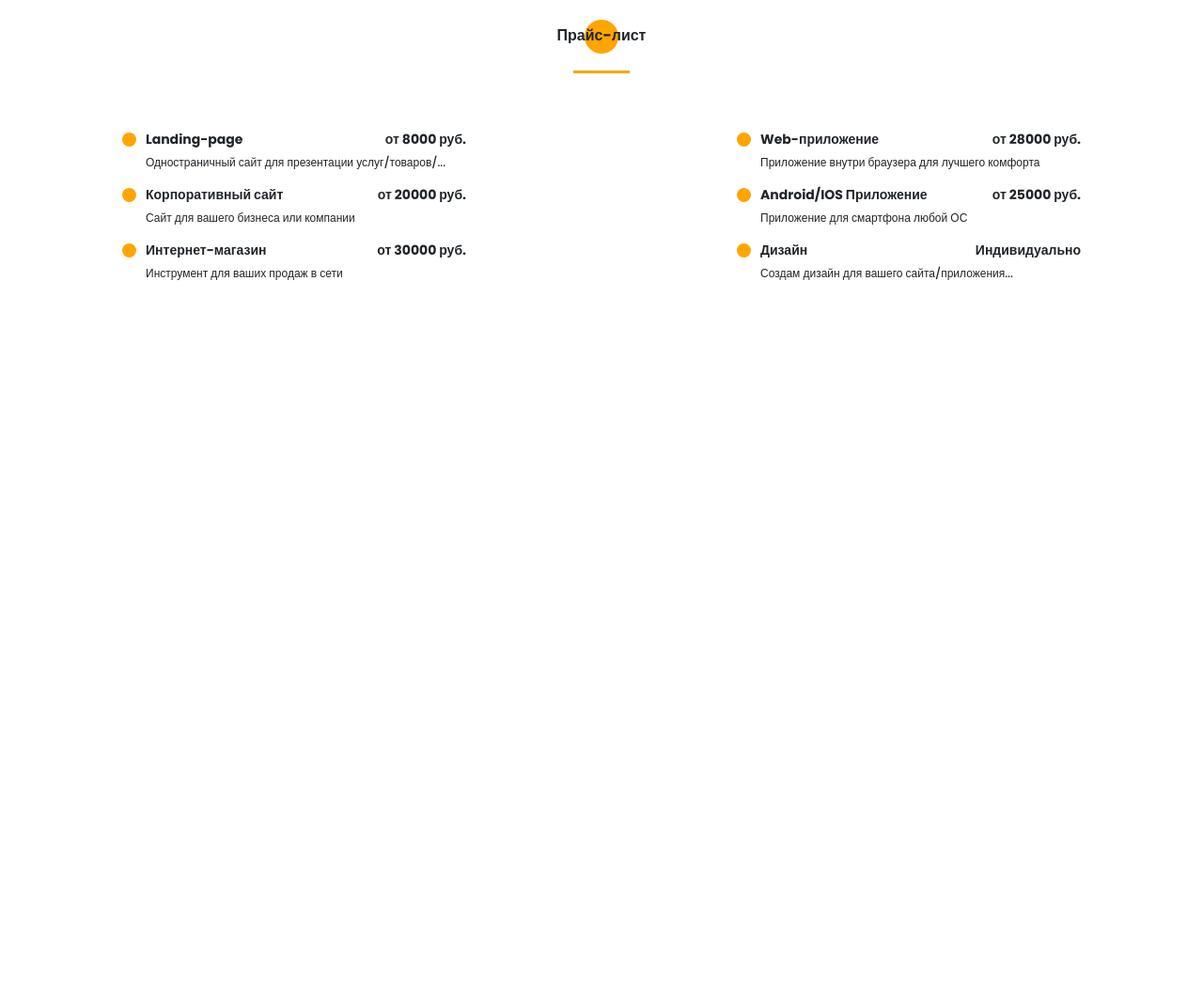
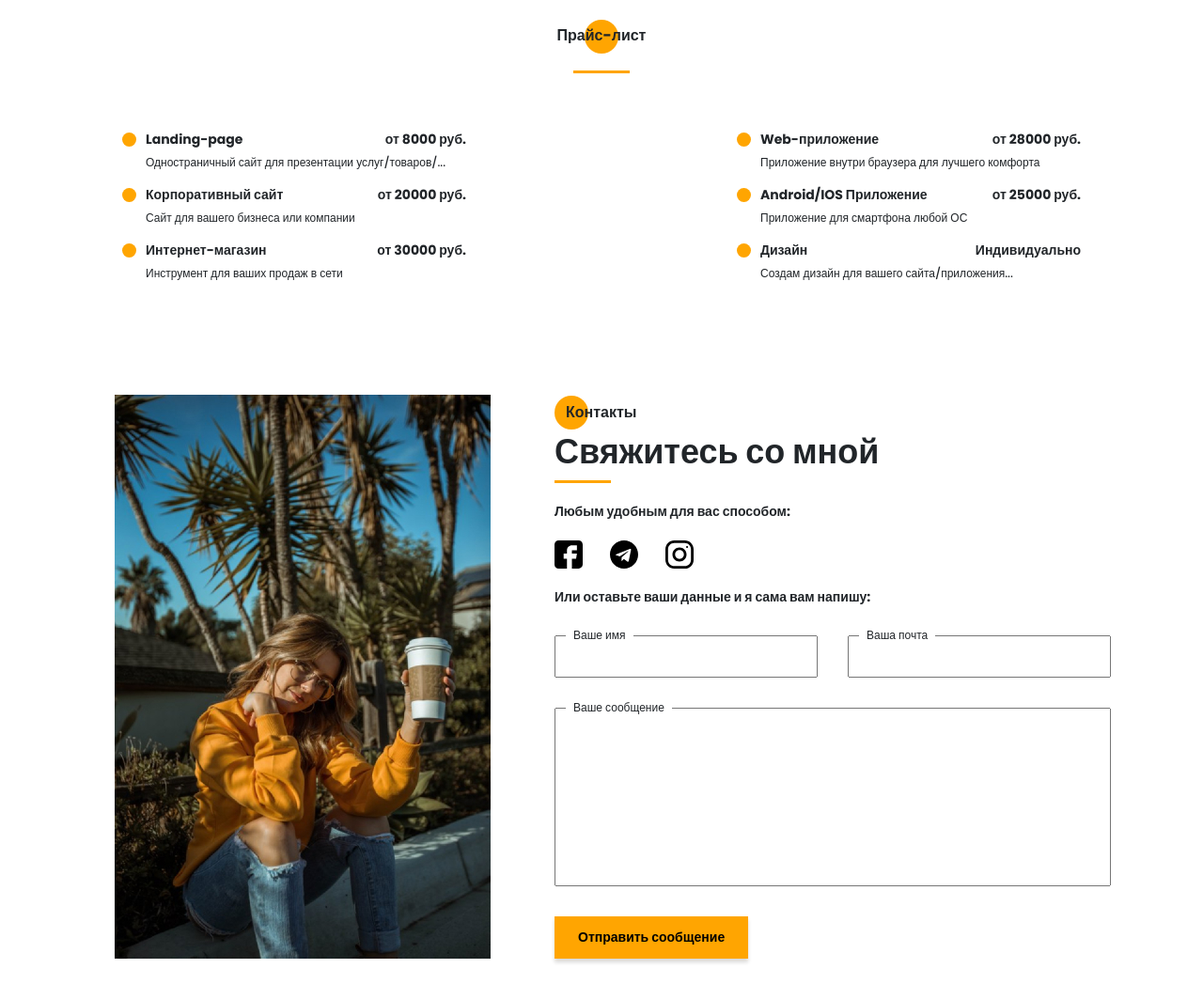
Before and after one commit to PanikarMikhailo/portfoliotest.github.io, a plain HTML site: page index.html in a window 1280 px wide. Shown: the part 4257-5321 px from the top of the page at 94% size. Before the commit the page ends 4557 px from the top, so only its background shows below. Drawn offline with Linux system fonts and the light colour scheme.

Commit message:
finish contacts blocks

```diff
--- a/index.html
+++ b/index.html
@@ -47,19 +47,19 @@
                 </ul>
             </nav>
             <div class="menu__social">
-                <a href="">
+                <a href="#">
                     <svg width="20" height="19" viewBox="0 0 20 19" fill="none" xmlns="http://www.w3.org/2000/svg">
                         <path d="M10 0C4.475 0 0 4.36167 0 9.74107C0 14.0457 2.865 17.6962 6.8375 18.9832C7.3375 19.0749 7.52083 18.7734 7.52083 18.5148C7.52083 18.2835 7.5125 17.6706 7.50833 16.8585C4.72667 17.4459 4.14 15.5517 4.14 15.5517C3.685 14.4274 3.0275 14.1267 3.0275 14.1267C2.12167 13.5228 3.0975 13.5352 3.0975 13.5352C4.10167 13.603 4.62917 14.5389 4.62917 14.5389C5.52083 16.0283 6.97 15.5979 7.54167 15.3493C7.63167 14.719 7.88917 14.2903 8.175 14.0466C5.95417 13.8029 3.62 12.9652 3.62 9.23304C3.62 8.16988 4.0075 7.30085 4.64917 6.61934C4.53667 6.37317 4.19917 5.3827 4.73667 4.04116C4.73667 4.04116 5.57417 3.78012 7.48667 5.03988C8.28667 4.82345 9.13667 4.71606 9.98667 4.7111C10.8367 4.71606 11.6867 4.82345 12.4867 5.03988C14.3867 3.78012 15.2242 4.04116 15.2242 4.04116C15.7617 5.3827 15.4242 6.37317 15.3242 6.61934C15.9617 7.30085 16.3492 8.16988 16.3492 9.23304C16.3492 12.9752 14.0117 13.7987 11.7867 14.0383C12.1367 14.3307 12.4617 14.928 12.4617 15.8408C12.4617 17.1444 12.4492 18.1918 12.4492 18.5082C12.4492 18.7635 12.6242 19.0683 13.1367 18.9708C17.1375 17.692 20 14.0391 20 9.74107C20 4.36167 15.5225 0 10 0Z" fill="#212121"/>
                         </svg>
                 </a>
-                <a href="">
+                <a href="#">
                     <svg width="20" height="20" viewBox="0 0 20 20" fill="none" xmlns="http://www.w3.org/2000/svg">
                         <path d="M13.7495 0L6.24951 0C2.79826 0 -0.000488281 2.79875 -0.000488281 6.25L-0.000488281 13.75C-0.000488281 17.2013 2.79826 20 6.24951 20L13.7495 20C17.2008 20 19.9995 17.2013 19.9995 13.75L19.9995 6.25C19.9995 2.79875 17.2008 0 13.7495 0ZM18.1245 13.75C18.1245 16.1625 16.162 18.125 13.7495 18.125L6.24951 18.125C3.83701 18.125 1.87451 16.1625 1.87451 13.75L1.87451 6.25C1.87451 3.8375 3.83701 1.875 6.24951 1.875L13.7495 1.875C16.162 1.875 18.1245 3.8375 18.1245 6.25L18.1245 13.75Z" fill="black"/>
                         <path d="M9.99951 5C7.23826 5 4.99951 7.23875 4.99951 10C4.99951 12.7613 7.23826 15 9.99951 15C12.7608 15 14.9995 12.7613 14.9995 10C14.9995 7.23875 12.7608 5 9.99951 5ZM9.99951 13.125C8.27701 13.125 6.87451 11.7225 6.87451 10C6.87451 8.27625 8.27701 6.875 9.99951 6.875C11.722 6.875 13.1245 8.27625 13.1245 10C13.1245 11.7225 11.722 13.125 9.99951 13.125Z" fill="black"/>
                         <path d="M15.3745 5.29123C15.7425 5.29123 16.0408 4.99295 16.0408 4.62499C16.0408 4.25703 15.7425 3.95874 15.3745 3.95874C15.0065 3.95874 14.7083 4.25703 14.7083 4.62499C14.7083 4.99295 15.0065 5.29123 15.3745 5.29123Z" fill="black"/>
                         </svg>
                 </a>
-                <a href="">
+                <a href="#">
                     <svg width="20" height="20" viewBox="0 0 20 20" fill="none" xmlns="http://www.w3.org/2000/svg">
                         <path d="M17.0698 0L2.9292 0C1.3139 0 -0.000488281 1.31439 -0.000488281 2.92969L-0.000488281 17.0703C-0.000488281 18.6856 1.3139 20 2.9292 20L8.82764 20L8.82764 12.9297L6.48389 12.9297L6.48389 9.41406L8.82764 9.41406L8.82764 7.03125C8.82764 5.09262 10.4046 3.51563 12.3433 3.51563L15.8979 3.51563L15.8979 7.03125L12.3433 7.03125L12.3433 9.41406L15.8979 9.41406L15.312 12.9297L12.3433 12.9297L12.3433 20L17.0698 20C18.6851 20 19.9995 18.6856 19.9995 17.0703L19.9995 2.92969C19.9995 1.31439 18.6851 0 17.0698 0Z" fill="black"/>
                         </svg>
@@ -405,6 +405,58 @@
             </div>
         </div>
     </section>
+    <section class="contacts">
+        <div class="container">
+            <div class="contacts__wrapper">
+                <div id="img" class="contacts__photo">
+                    <img src="img/main_photo.jpg" alt="me-photo">
+                </div>
+                <div class="contacts__descr">
+                    <div class="title title_fz16 contacts__circle">Контакты</div>
+                    <div class="title title_fz36 contacts__subtitle">Свяжитесь со мной</div>
+                    <div class="line"></div>
+                    <div class="title title_fz14 contacts__text">Любым удобным для вас способом:</div>
+                    <div class="contacts__social">
+                        <a href="#" class="contacts__link">
+                            <svg width="30" height="30" viewBox="0 0 20 20" fill="none" xmlns="http://www.w3.org/2000/svg">
+                                <path d="M17.0698 0L2.9292 0C1.3139 0 -0.000488281 1.31439 -0.000488281 2.92969L-0.000488281 17.0703C-0.000488281 18.6856 1.3139 20 2.9292 20L8.82764 20L8.82764 12.9297L6.48389 12.9297L6.48389 9.41406L8.82764 9.41406L8.82764 7.03125C8.82764 5.09262 10.4046 3.51563 12.3433 3.51563L15.8979 3.51563L15.8979 7.03125L12.3433 7.03125L12.3433 9.41406L15.8979 9.41406L15.312 12.9297L12.3433 12.9297L12.3433 20L17.0698 20C18.6851 20 19.9995 18.6856 19.9995 17.0703L19.9995 2.92969C19.9995 1.31439 18.6851 0 17.0698 0Z" fill="black"/>
+                                </svg>
+                        </a>
+                        <a href="#" class="contacts__link">
+                            <svg width="30" height="30" viewBox="0 0 30 30" fill="none" xmlns="http://www.w3.org/2000/svg">
+                                <path d="M15 30C23.2863 30 30 23.2863 30 15C30 6.71375 23.2863 0 15 0C6.71375 0 0 6.71375 0 15C0 23.2863 6.71375 30 15 30ZM6.86375 14.675L21.3263 9.09875C21.9975 8.85625 22.5837 9.2625 22.3662 10.2775L22.3675 10.2762L19.905 21.8775C19.7225 22.7 19.2337 22.9 18.55 22.5125L14.8 19.7487L12.9912 21.4913C12.7912 21.6913 12.6225 21.86 12.235 21.86L12.5013 18.0438L19.4513 11.765C19.7537 11.4987 19.3837 11.3488 18.985 11.6138L10.3963 17.0212L6.69375 15.8663C5.89 15.6112 5.8725 15.0625 6.86375 14.675Z" fill="black"/>
+                                </svg>
+                        </a>
+                        <a href="#" class="contacts__link">
+                            <svg width="30" height="30" viewBox="0 0 20 20" fill="none" xmlns="http://www.w3.org/2000/svg">
+                                <path d="M13.7495 0L6.24951 0C2.79826 0 -0.000488281 2.79875 -0.000488281 6.25L-0.000488281 13.75C-0.000488281 17.2013 2.79826 20 6.24951 20L13.7495 20C17.2008 20 19.9995 17.2013 19.9995 13.75L19.9995 6.25C19.9995 2.79875 17.2008 0 13.7495 0ZM18.1245 13.75C18.1245 16.1625 16.162 18.125 13.7495 18.125L6.24951 18.125C3.83701 18.125 1.87451 16.1625 1.87451 13.75L1.87451 6.25C1.87451 3.8375 3.83701 1.875 6.24951 1.875L13.7495 1.875C16.162 1.875 18.1245 3.8375 18.1245 6.25L18.1245 13.75Z" fill="black"/>
+                                <path d="M9.99951 5C7.23826 5 4.99951 7.23875 4.99951 10C4.99951 12.7613 7.23826 15 9.99951 15C12.7608 15 14.9995 12.7613 14.9995 10C14.9995 7.23875 12.7608 5 9.99951 5ZM9.99951 13.125C8.27701 13.125 6.87451 11.7225 6.87451 10C6.87451 8.27625 8.27701 6.875 9.99951 6.875C11.722 6.875 13.1245 8.27625 13.1245 10C13.1245 11.7225 11.722 13.125 9.99951 13.125Z" fill="black"/>
+                                <path d="M15.3745 5.29123C15.7425 5.29123 16.0408 4.99295 16.0408 4.62499C16.0408 4.25703 15.7425 3.95874 15.3745 3.95874C15.0065 3.95874 14.7083 4.25703 14.7083 4.62499C14.7083 4.99295 15.0065 5.29123 15.3745 5.29123Z" fill="black"/>
+                                </svg>
+                        </a>
+                    </div>
+                    <div class="title title_fz14 contacts__text">Или оставьте ваши данные и я сама вам напишу:</div>
+
+                    <form action="" class="contacts__form">
+                        <div class="contacts__input">
+                            <input name="name" id="name" type="text">
+                            <label for="name">Ваше имя</label>
+                        </div>
+                        <div class="contacts__input">
+                            <input name="email" id="email" type="email">
+                            <label for="email">Ваша почта</label>
+                        </div>
+                        <div class="contacts__textarea">
+                            <textarea name="text" id="text"></textarea>
+                            <label for="text">Ваше сообщение</label>
+                        </div>
+                        <div><button class="contacts__btn btn">Отправить сообщение</button></div>
+                    </form>
+
+                </div>
+            </div>
+        </div>
+    </section>
     <script src="js/script.js"></script>
 </body>
 </html>
--- /dev/null
+++ b/scss/block/_contacts.scss
@@ -0,0 +1,112 @@
+.contacts {
+    padding: 120px 0 90px 0;
+    // .contacts__wrapper
+
+    &__wrapper {
+        padding: 0 35px 0 52px;
+        display: grid;
+        grid-template-columns: 400px 585px;
+        justify-content: space-between;
+    }
+
+    // .contacts__photo
+
+    &__photo {
+        img {
+            width: 100%;
+        }
+    }
+
+    // .contacts__descr
+    &__circle {
+        z-index: 2;
+        padding-left: 12px;
+        position: relative;
+        @include before_circle;
+    }
+    &__descr {
+        padding-top: 7px;
+        .line {
+            margin: 0;
+        }
+    }
+
+    &__subtitle {
+
+    }
+
+    // .contacts__text
+
+    &__text, &__social{
+        margin-top: 20px;
+    }
+
+    // .contacts__link
+
+    &__link {
+        margin-right: 25px;
+        img {
+            max-width: 30px;
+            max-height: 30px;
+        }
+    }
+
+    // .contacts__form
+
+    &__form {
+        margin-top: 30px;
+        display: grid;
+        grid-template-columns: repeat(2, 280px);
+        grid-template-rows: 45px 190px 45px;
+        gap: 32px;
+        justify-content: space-between;
+        label {
+            display: block;
+            position: absolute;
+            top: -9px;
+            left: 12px;
+            height: 18px;
+            padding: 0 8px;
+            font-size: 12px;
+            background-color: #fff;
+            margin-bottom: 0;
+        }
+    }
+
+    // .contacts__input
+
+    &__input {
+        position: relative;
+        input{
+            width: 100%;
+            height: 100%;
+            padding: 0 20px;
+            font-size: 12px;
+            font-weight: 500;
+        }
+
+    }
+
+    // .contacts__textarea
+
+    &__textarea {
+        position: relative;
+        grid-column: 1 / 3;
+        textarea {
+            width: 100%;
+            height: 100%;
+            resize: none;
+            padding: 20px;
+            font-size: 12px;
+        }
+        label {
+
+        }
+    }
+    &__btn {
+        border: none;
+        font-weight: 700;
+        font-size: 14px;
+        line-height: 21px;
+    }
+}
--- a/scss/block/_price.scss
+++ b/scss/block/_price.scss
@@ -19,7 +19,7 @@
         position: relative;
         padding-left: 25px;
         display: grid;
-        grid-template-columns: 185px 115px;
+        grid-template-columns: repeat(2, auto);
         grid-template-rows: 21px 18px;
         justify-content: space-between;
         gap: 5px;
@@ -49,7 +49,7 @@
         font-weight: 700;
         font-size: 14px;
         line-height: 21px;
-        text-align: right;
+        justify-self: end;
     }
 
     // .price__subtitle
--- a/scss/style.scss
+++ b/scss/style.scss
@@ -15,6 +15,7 @@
 @import 'block/skills';
 @import 'block/portfolio';
 @import 'block/price';
+@import 'block/contacts';
 /* fonts */
 @import url('https://fonts.googleapis.com/css2?family=Poppins:wght@500;700&display=swap');
 
```
Also changed, not shown: css/style.min.css, icons/social_menu/telegram.svg (renamed from icons/social/telegram.svg), 1 other file.
